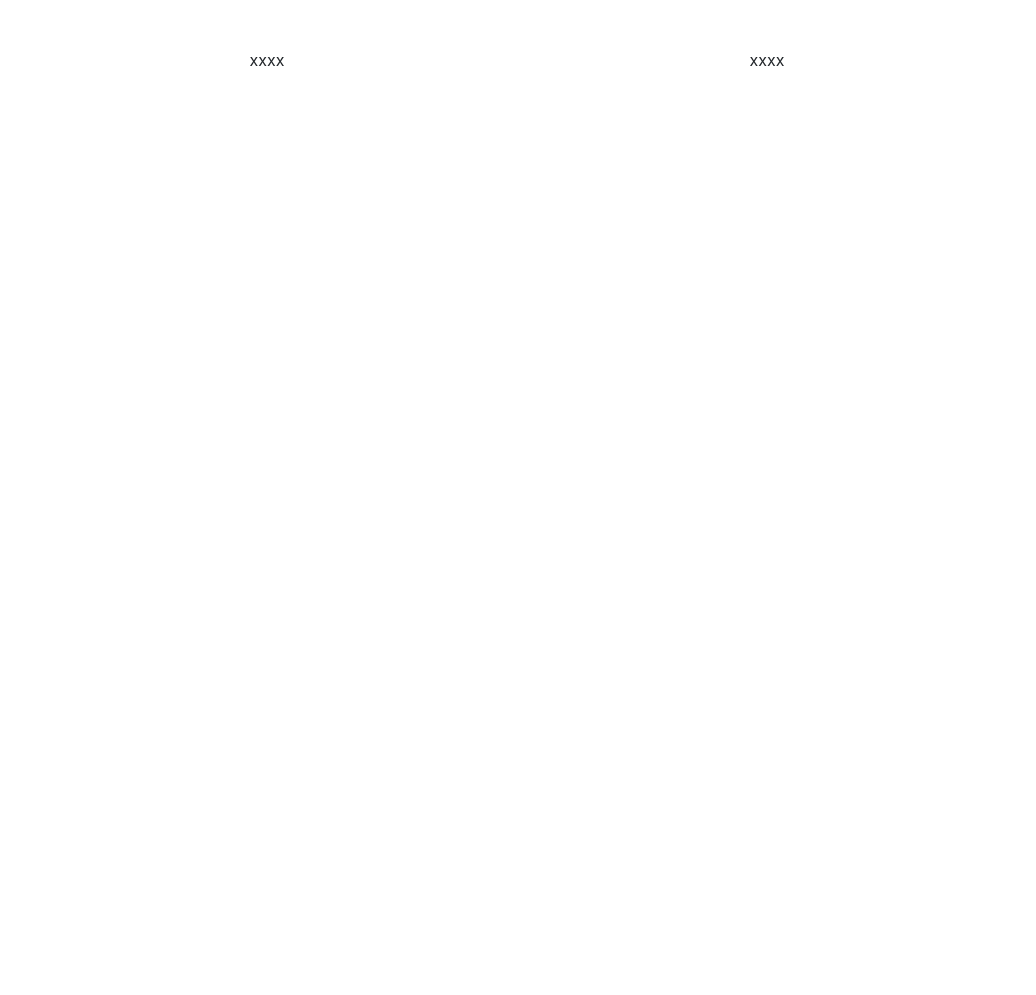
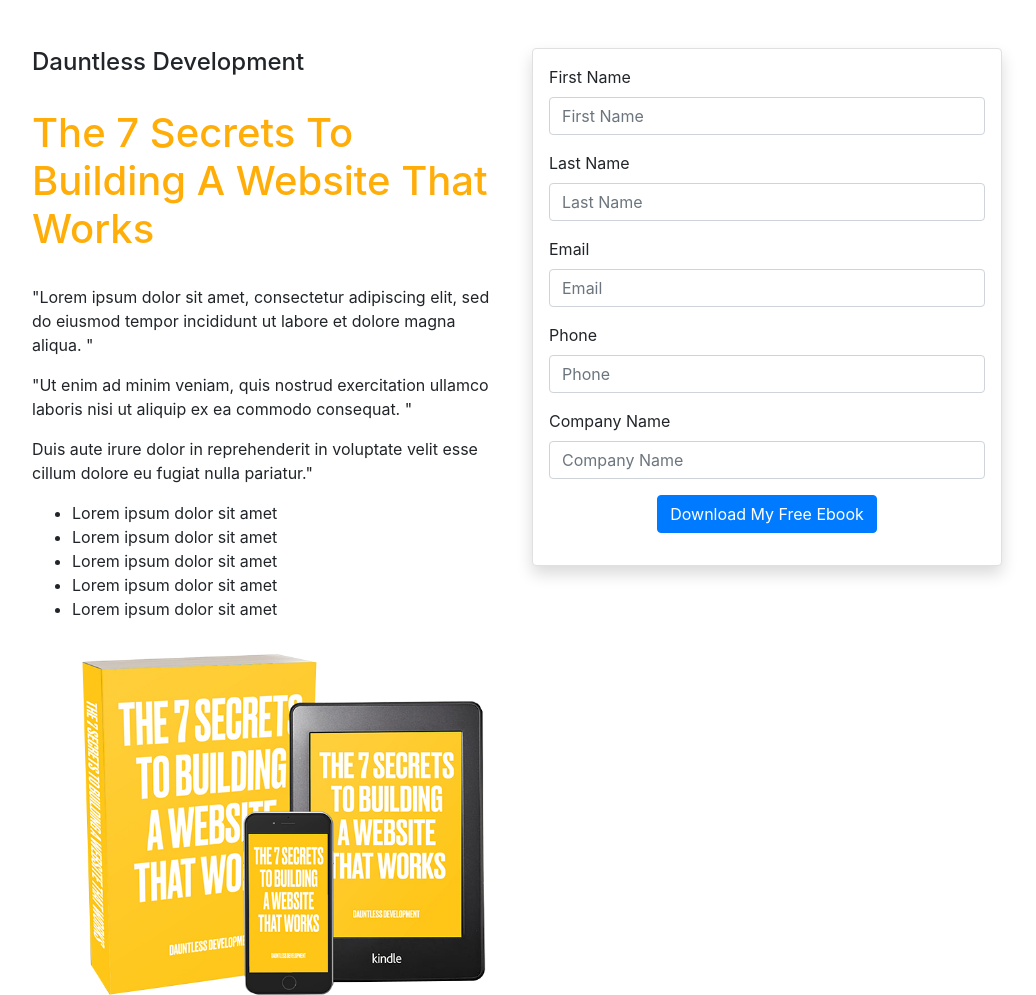
Before and after one commit to kwabee/dauntlessdevelopment-ebooklandingpage, a plain HTML site: page index.html in a window 1280 px wide. Shown: the top 995 px of the page, without its empty margins (123-1159 px from the left). Before the commit the page ends 800 px from the top, so only its background shows below. Drawn offline with nearby package versions, Linux system fonts and the light colour scheme.

Commit message:
added footer

```diff
--- a/index.html
+++ b/index.html
@@ -12,19 +12,79 @@
 
     <br/><br/>
 
+
+
     <div class="container" style="max-width: 1000px;">
         <div class="row">
             <div class="col-sm-6" style="text-align: center;">
-                xxxx
+
+                <div style="text-align: left;">
+                    <h4>Dauntless Development</h4>
+                    <br/>
+                    <h1 style="color: #ffad09;">The 7 Secrets To Building A Website That Works</h1>
+                    <br/>
+                    <p>
+                        "Lorem ipsum dolor sit amet, consectetur adipiscing elit, sed do eiusmod tempor incididunt ut labore et dolore magna aliqua. "
+                    </p>
+
+                    <p>
+                        "Ut enim ad minim veniam, quis nostrud exercitation ullamco laboris nisi ut aliquip ex ea commodo consequat. "
+                    </p>
+
+                    <p>
+                        Duis aute irure dolor in reprehenderit in voluptate velit esse cillum dolore eu fugiat nulla pariatur."
+                    </p>
+                    <ul>
+                        <li>Lorem ipsum dolor sit amet</li>
+                        <li>Lorem ipsum dolor sit amet</li>
+                        <li>Lorem ipsum dolor sit amet</li>
+                        <li>Lorem ipsum dolor sit amet</li>
+                        <li>Lorem ipsum dolor sit amet</li>
+                    </ul>
+                </div>
+
+                <img src="images/dauntless-development-giveaway-package.png" class="img-fluid" />
 
             </div>
             <div class="col-sm-6" style="text-align: center;">
-                xxxx
 
+                <div class="shadow p-3 mb-5 bg-white rounded" style="border: 1px solid #e0e0e0; text-align: left;">
+                    <form>
+                            <div class="form-group">
+                                <label for="exampleInputFirstName">First Name</label>
+                                <input type="text" class="form-control" id="exampleInputFirstName" aria-describedby="firstnameHelp" placeholder="First Name">
+                            </div>
+                            <div class="form-group">
+                                <label for="exampleInputLastName">Last Name</label>
+                                <input type="text" class="form-control" id="exampleInputLastName" aria-describedby="lastnameHelp" placeholder="Last Name">
+                            </div>
+                            <div class="form-group">
+                                <label for="exampleInputEmail">Email</label>
+                                <input type="text" class="form-control" id="exampleInputEmail" aria-describedby="emailHelp" placeholder="Email">
+                            </div>
+                            <div class="form-group">
+                                <label for="exampleInputPhone">Phone</label>
+                                <input type="text" class="form-control" id="exampleInputPhone" aria-describedby="phoneHelp" placeholder="Phone">
+                            </div>
+                            <div class="form-group">
+                                <label for="exampleInputCompanyName">Company Name</label>
+                                <input type="text" class="form-control" id="exampleInputCompanyName" aria-describedby="companynameHelp" placeholder="Company Name">
+                            </div>
+
+                            <div align="center">
+                                <button type="submit" class="btn btn-primary">Download My Free Ebook</button>
+                            </div>
+
+                      </form>
+                </div>
 
             </div>
         </div>
     </div>
 
+    <div align="center">
+        <img src="images/yellowfooter.png" class="img-fluid" style="width: 100%;"/>
+    </div>
+
 </body>
 </html>
```
Also changed, not shown: images/yellowfooter.png (added), 1 other file.
